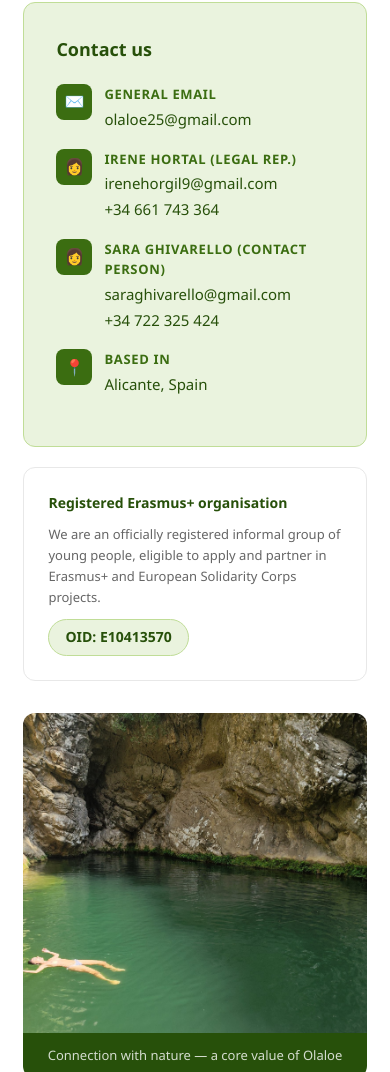
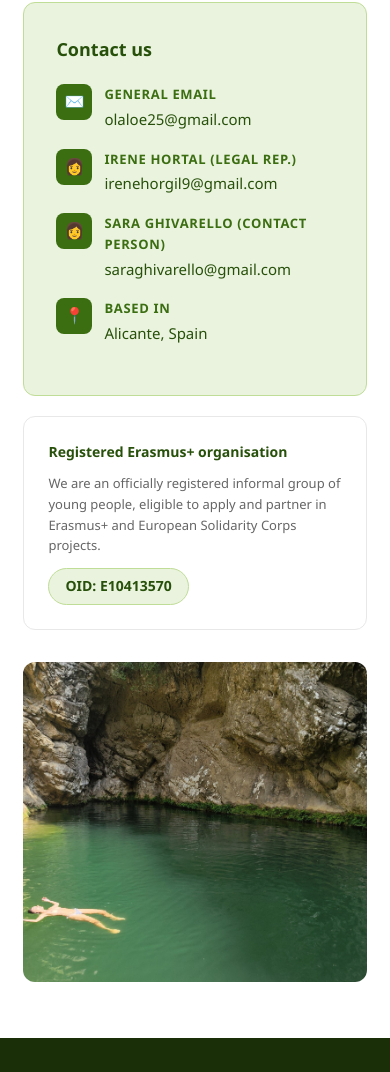
Before and after one commit to Olaloe/Website, a plain HTML site: page index.html in a window 390 px wide. Shown: the part 6260-7332 px from the top of the page. Drawn offline with Linux system fonts and the light colour scheme.

Commit message:
Remove phone numbers and photo caption from contacts
Removed phone numbers from contact items and the caption from the contact photo.

```diff
--- a/index.html
+++ b/index.html
@@ -713,7 +713,6 @@
           <div class="contact-item-text">
             <strong>Irene Hortal (legal rep.)</strong>
             <a href="mailto:irenehorgil9@gmail.com">irenehorgil9@gmail.com</a><br>
-            <span>+34 661 743 364</span>
           </div>
         </div>
         <div class="contact-item">
@@ -721,7 +720,6 @@
           <div class="contact-item-text">
             <strong>Sara Ghivarello (contact person)</strong>
             <a href="mailto:saraghivarello@gmail.com">saraghivarello@gmail.com</a><br>
-            <span>+34 722 325 424</span>
           </div>
         </div>
         <div class="contact-item">
@@ -740,7 +738,6 @@
     </div>
     <div class="contact-photo">
       <img src="images/project-nature.jpg" alt="Connection with nature — a core value of Olaloe">
-      <div class="contact-photo-caption">Connection with nature — a core value of Olaloe</div>
     </div>
   </div>
 </section>
```
